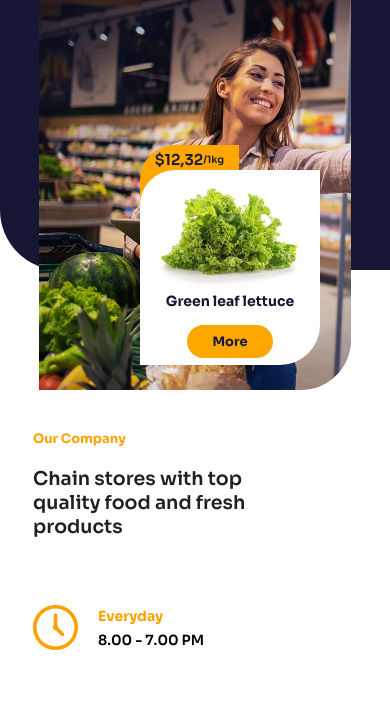
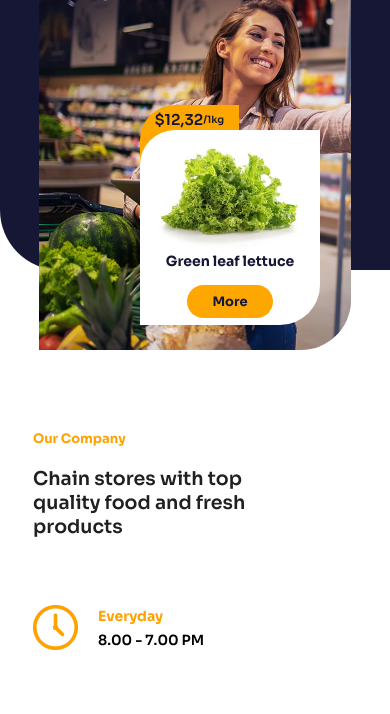
Before and after one commit to AsemBq/franchise, a plain HTML site: page index.html in a window 390 px wide. Shown: the part 130-844 px from the top of the page. Drawn offline with Linux system fonts and the light colour scheme.

Commit message:
pic change

```diff
--- a/assest/css/responsiv.css
+++ b/assest/css/responsiv.css
@@ -28,12 +28,13 @@
     height: 400px;
     object-fit: cover;
     object-position: left;
+    top: 80px;
   }
 
   header .bottom .slider {
     position: relative;
     left: 35px;
-    top: 200px;
+    top: 160px;
   }
 
   header .bottom .slider .top {
```
